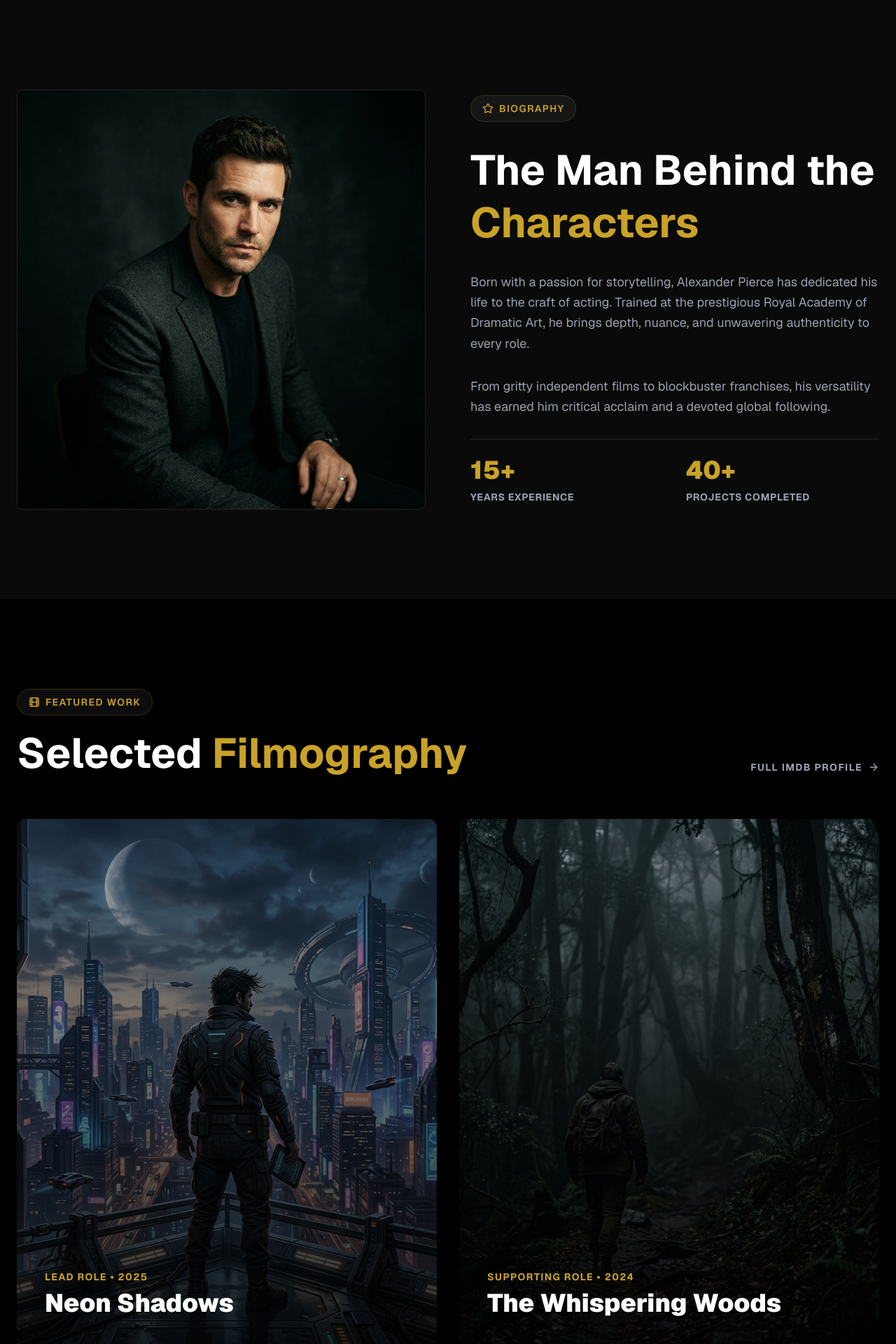
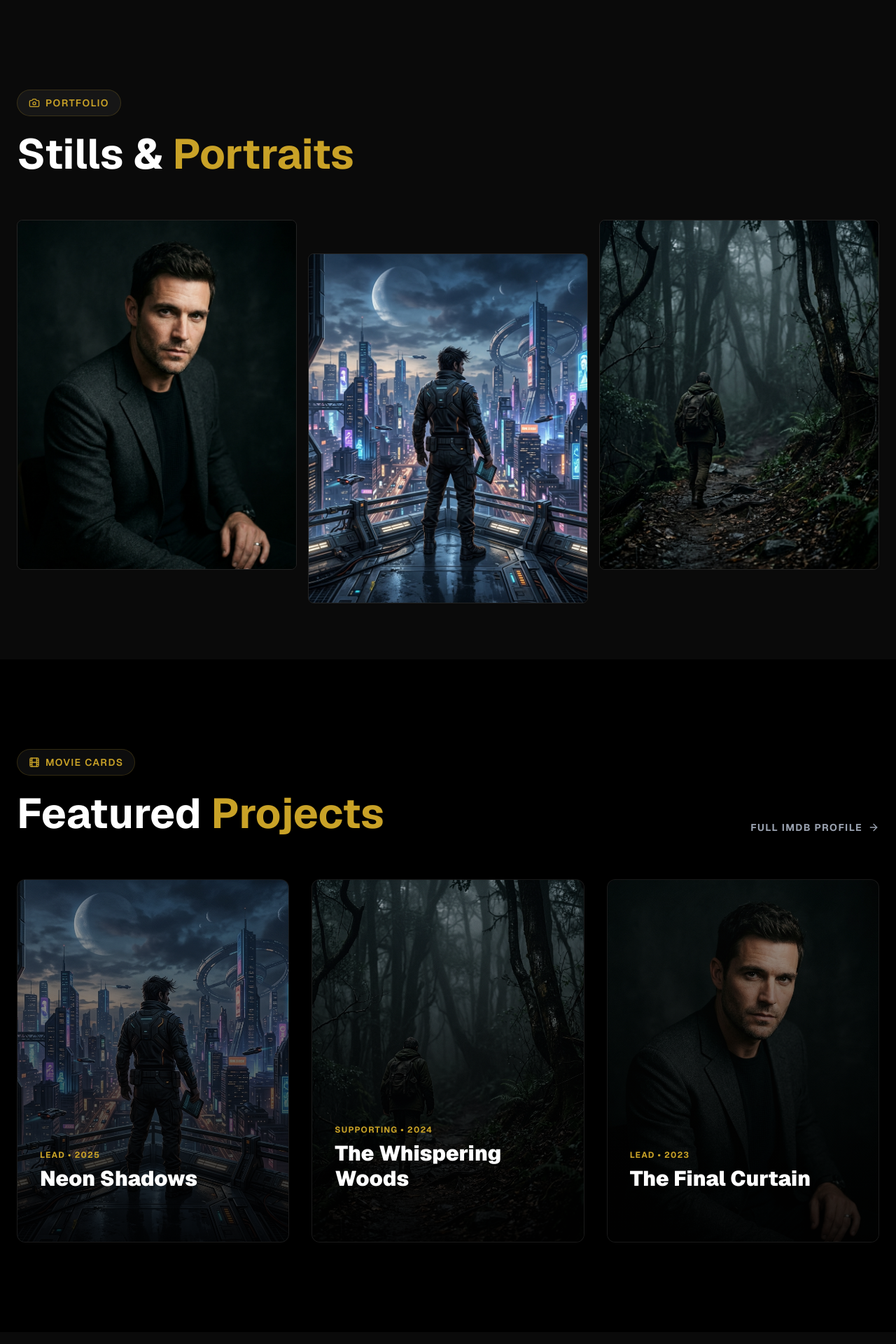
Before and after one commit to Bavankumar2002/Actor_portfolio, a Next.js app: page / in a window 1280 px wide. Shown: the part 800-2720 px from the top of the page at 70% size. Built offline with nearby package versions, Linux system fonts and the light colour scheme.

Commit message:
update section

```diff
--- a/package.json
+++ b/package.json
@@ -11,6 +11,7 @@
   "dependencies": {
     "lucide-react": "^1.14.0",
     "next": "16.2.4",
+    "next-themes": "^0.4.6",
     "react": "19.2.4",
     "react-dom": "19.2.4"
   },
--- a/src/app/globals.css
+++ b/src/app/globals.css
@@ -3,7 +3,8 @@
 :root {
   --background: #050505;
   --foreground: #f5f5f5;
-  --primary: #c9a227; /* Gold accent */
+  --primary: #c9a227;
+  /* Gold accent */
 }
 
 @theme inline {
--- a/src/app/layout.tsx
+++ b/src/app/layout.tsx
@@ -26,6 +26,7 @@ export default function RootLayout({
     <html
       lang="en"
       className={`${geistSans.variable} ${geistMono.variable} h-full antialiased`}
+      suppressHydrationWarning
     >
       <body className="min-h-full flex flex-col">{children}</body>
     </html>
--- a/src/app/page.tsx
+++ b/src/app/page.tsx
@@ -1,27 +1,29 @@
 import Image from "next/image";
 import Link from "next/link";
-import { Film, MessageCircle, Globe, Mail, PlayCircle, Star, ArrowRight } from "lucide-react";
+import { Film, MessageCircle, Globe, Mail, PlayCircle, Star, ArrowRight, Award, Camera } from "lucide-react";
 
 export default function Home() {
   return (
     <div className="min-h-screen bg-black text-white selection:bg-primary/30">
-      {/* Navigation */}
+      {/* 1. Header (Navigation) */}
       <nav className="fixed top-0 w-full z-50 bg-black/50 backdrop-blur-md border-b border-white/10">
         <div className="max-w-7xl mx-auto px-6 h-20 flex items-center justify-between">
           <Link href="/" className="text-2xl font-bold tracking-widest text-primary uppercase">
             Alexander <span className="text-white">Pierce</span>
           </Link>
           <div className="hidden md:flex space-x-8 text-sm uppercase tracking-wider font-semibold">
-            <a href="#about" className="hover:text-primary transition-colors">About</a>
+            <a href="#banner" className="hover:text-primary transition-colors">Home</a>
             <a href="#portfolio" className="hover:text-primary transition-colors">Portfolio</a>
+            <a href="#movie-cards" className="hover:text-primary transition-colors">Movies</a>
+            <a href="#awards" className="hover:text-primary transition-colors">Awards</a>
             <a href="#contact" className="hover:text-primary transition-colors">Contact</a>
             <Link href="/admin" className="hover:text-primary transition-colors text-white/50">Admin</Link>
           </div>
         </div>
       </nav>
 
-      {/* Hero Section */}
-      <section className="relative h-screen flex items-center justify-center overflow-hidden">
+      {/* 2. Banner (Hero Section) */}
+      <section id="banner" className="relative h-screen flex items-center justify-center overflow-hidden">
         <div className="absolute inset-0 z-0">
           <Image
             src="/hero.png"
@@ -35,13 +37,13 @@ export default function Home() {
 
         <div className="relative z-10 text-center px-6 max-w-4xl mx-auto mt-20">
           <h1 className="text-5xl md:text-8xl font-black uppercase tracking-tighter mb-6 drop-shadow-2xl">
-            Bringing <span className="text-transparent bg-clip-text bg-gradient-to-r from-yellow-500 to-yellow-200">Stories</span> <br/>to Life.
+            Bringing <span className="text-transparent bg-clip-text bg-gradient-to-r from-yellow-500 to-yellow-200">Stories</span> <br />to Life.
           </h1>
           <p className="text-lg md:text-2xl text-gray-300 font-light mb-10 max-w-2xl mx-auto">
             Award-winning actor with over a decade of experience in film, television, and theater.
           </p>
           <div className="flex flex-col sm:flex-row items-center justify-center gap-6">
-            <a href="#portfolio" className="group relative px-8 py-4 bg-primary text-black font-bold uppercase tracking-widest overflow-hidden rounded-sm transition-all hover:scale-105">
+            <a href="#movie-cards" className="group relative px-8 py-4 bg-primary text-black font-bold uppercase tracking-widest overflow-hidden rounded-sm transition-all hover:scale-105">
               <span className="relative z-10 flex items-center gap-2">
                 View Reel <PlayCircle size={20} />
               </span>
@@ -53,61 +55,51 @@ export default function Home() {
         </div>
       </section>
 
-      {/* About Section */}
-      <section id="about" className="py-32 px-6 bg-[#0a0a0a]">
-        <div className="max-w-7xl mx-auto flex flex-col md:flex-row gap-16 items-center">
-          <div className="w-full md:w-1/2 relative h-[600px] rounded-lg overflow-hidden border border-white/10 group">
-            <Image
-              src="/hero.png"
-              alt="About Alexander"
-              fill
-              className="object-cover transition-transform duration-700 group-hover:scale-105"
-            />
-            <div className="absolute inset-0 bg-primary/10 mix-blend-overlay" />
+      {/* 3. Portfolio (Gallery/Stills) */}
+      <section id="portfolio" className="py-32 px-6 bg-[#0a0a0a]">
+        <div className="max-w-7xl mx-auto">
+          <div className="mb-16">
+            <div className="inline-flex items-center gap-2 px-4 py-2 bg-white/5 rounded-full text-primary border border-primary/20 text-sm font-semibold tracking-widest uppercase mb-6">
+              <Camera size={16} /> Portfolio
+            </div>
+            <h2 className="text-4xl md:text-6xl font-bold">Stills & <span className="text-primary">Portraits</span></h2>
           </div>
-          <div className="w-full md:w-1/2 space-y-8">
-            <div className="inline-flex items-center gap-2 px-4 py-2 bg-white/5 rounded-full text-primary border border-primary/20 text-sm font-semibold tracking-widest uppercase">
-              <Star size={16} /> Biography
+
+          <div className="grid grid-cols-1 md:grid-cols-3 gap-4">
+            <div className="relative h-[500px] rounded-lg overflow-hidden border border-white/10 group">
+              <Image src="/hero.png" alt="Headshot 1" fill className="object-cover transition-transform duration-700 group-hover:scale-105" />
+              <div className="absolute inset-0 bg-gradient-to-t from-black/80 via-transparent to-transparent opacity-0 group-hover:opacity-100 transition-opacity" />
             </div>
-            <h2 className="text-4xl md:text-6xl font-bold leading-tight">The Man Behind the <span className="text-primary">Characters</span></h2>
-            <p className="text-gray-400 text-lg leading-relaxed">
-              Born with a passion for storytelling, Alexander Pierce has dedicated his life to the craft of acting. Trained at the prestigious Royal Academy of Dramatic Art, he brings depth, nuance, and unwavering authenticity to every role.
-            </p>
-            <p className="text-gray-400 text-lg leading-relaxed">
-              From gritty independent films to blockbuster franchises, his versatility has earned him critical acclaim and a devoted global following.
-            </p>
-            <div className="pt-6 border-t border-white/10 grid grid-cols-2 gap-8">
-              <div>
-                <h4 className="text-4xl font-black text-primary mb-2">15+</h4>
-                <p className="text-gray-400 text-sm uppercase tracking-wider font-bold">Years Experience</p>
-              </div>
-              <div>
-                <h4 className="text-4xl font-black text-primary mb-2">40+</h4>
-                <p className="text-gray-400 text-sm uppercase tracking-wider font-bold">Projects Completed</p>
-              </div>
+            <div className="relative h-[500px] rounded-lg overflow-hidden border border-white/10 group md:translate-y-12">
+              <Image src="/poster1.png" alt="Still 1" fill className="object-cover transition-transform duration-700 group-hover:scale-105" />
+              <div className="absolute inset-0 bg-gradient-to-t from-black/80 via-transparent to-transparent opacity-0 group-hover:opacity-100 transition-opacity" />
+            </div>
+            <div className="relative h-[500px] rounded-lg overflow-hidden border border-white/10 group">
+              <Image src="/poster2.png" alt="Headshot 2" fill className="object-cover transition-transform duration-700 group-hover:scale-105" />
+              <div className="absolute inset-0 bg-gradient-to-t from-black/80 via-transparent to-transparent opacity-0 group-hover:opacity-100 transition-opacity" />
             </div>
           </div>
         </div>
       </section>
 
-      {/* Portfolio Section */}
-      <section id="portfolio" className="py-32 px-6">
+      {/* 4. Movie Cards (Filmography) */}
+      <section id="movie-cards" className="py-32 px-6">
         <div className="max-w-7xl mx-auto">
           <div className="flex flex-col md:flex-row justify-between items-end mb-16 gap-6">
             <div>
               <div className="inline-flex items-center gap-2 px-4 py-2 bg-white/5 rounded-full text-primary border border-primary/20 text-sm font-semibold tracking-widest uppercase mb-6">
-                <Film size={16} /> Featured Work
+                <Film size={16} /> Movie Cards
               </div>
-              <h2 className="text-4xl md:text-6xl font-bold">Selected <span className="text-primary">Filmography</span></h2>
+              <h2 className="text-4xl md:text-6xl font-bold">Featured <span className="text-primary">Projects</span></h2>
             </div>
             <button className="flex items-center gap-2 text-gray-400 hover:text-white transition-colors font-bold uppercase tracking-widest text-sm">
               Full IMDB Profile <ArrowRight size={16} />
             </button>
           </div>
 
-          <div className="grid md:grid-cols-2 gap-8">
-            {/* Project 1 */}
-            <div className="group relative overflow-hidden rounded-xl bg-white/5 aspect-[3/4] cursor-pointer">
+          <div className="grid md:grid-cols-2 lg:grid-cols-3 gap-8">
+            {/* Movie 1 */}
+            <div className="group relative overflow-hidden rounded-xl bg-white/5 aspect-[3/4] cursor-pointer border border-white/5">
               <Image
                 src="/poster1.png"
                 alt="Neon Shadows"
@@ -115,17 +107,17 @@ export default function Home() {
                 className="object-cover transition-transform duration-700 group-hover:scale-110 opacity-70 group-hover:opacity-100"
               />
               <div className="absolute inset-0 bg-gradient-to-t from-black via-black/50 to-transparent opacity-80 group-hover:opacity-60 transition-opacity duration-500" />
-              <div className="absolute bottom-0 left-0 p-10 transform translate-y-4 group-hover:translate-y-0 transition-transform duration-500">
-                <p className="text-primary text-sm font-bold tracking-widest uppercase mb-2">Lead Role • 2025</p>
-                <h3 className="text-4xl font-black mb-4">Neon Shadows</h3>
-                <p className="text-gray-300 opacity-0 group-hover:opacity-100 transition-opacity duration-500 delay-100">
-                  A gripping sci-fi thriller exploring the boundaries of human consciousness in a dystopian metropolis.
+              <div className="absolute bottom-0 left-0 p-8 transform translate-y-4 group-hover:translate-y-0 transition-transform duration-500">
+                <p className="text-primary text-xs font-bold tracking-widest uppercase mb-2">Lead • 2025</p>
+                <h3 className="text-3xl font-black mb-4">Neon Shadows</h3>
+                <p className="text-gray-300 text-sm opacity-0 group-hover:opacity-100 transition-opacity duration-500 delay-100">
+                  A gripping sci-fi thriller exploring the boundaries of human consciousness.
                 </p>
               </div>
             </div>
 
-            {/* Project 2 */}
-            <div className="group relative overflow-hidden rounded-xl bg-white/5 aspect-[3/4] cursor-pointer">
+            {/* Movie 2 */}
+            <div className="group relative overflow-hidden rounded-xl bg-white/5 aspect-[3/4] cursor-pointer border border-white/5">
               <Image
                 src="/poster2.png"
                 alt="The Whispering Woods"
@@ -133,11 +125,29 @@ export default function Home() {
                 className="object-cover transition-transform duration-700 group-hover:scale-110 opacity-70 group-hover:opacity-100"
               />
               <div className="absolute inset-0 bg-gradient-to-t from-black via-black/50 to-transparent opacity-80 group-hover:opacity-60 transition-opacity duration-500" />
-              <div className="absolute bottom-0 left-0 p-10 transform translate-y-4 group-hover:translate-y-0 transition-transform duration-500">
-                <p className="text-primary text-sm font-bold tracking-widest uppercase mb-2">Supporting Role • 2024</p>
-                <h3 className="text-4xl font-black mb-4">The Whispering Woods</h3>
-                <p className="text-gray-300 opacity-0 group-hover:opacity-100 transition-opacity duration-500 delay-100">
-                  An emotional drama following a father's journey through grief in the remote wilderness.
+              <div className="absolute bottom-0 left-0 p-8 transform translate-y-4 group-hover:translate-y-0 transition-transform duration-500">
+                <p className="text-primary text-xs font-bold tracking-widest uppercase mb-2">Supporting • 2024</p>
+                <h3 className="text-3xl font-black mb-4">The Whispering Woods</h3>
+                <p className="text-gray-300 text-sm opacity-0 group-hover:opacity-100 transition-opacity duration-500 delay-100">
+                  An emotional drama following a father's journey through grief.
+                </p>
+              </div>
+            </div>
+
+            {/* Movie 3 */}
+            <div className="group relative overflow-hidden rounded-xl bg-white/5 aspect-[3/4] cursor-pointer border border-white/5">
+              <Image
+                src="/hero.png"
+                alt="The Final Curtain"
+                fill
+                className="object-cover transition-transform duration-700 group-hover:scale-110 opacity-70 group-hover:opacity-100"
+              />
+              <div className="absolute inset-0 bg-gradient-to-t from-black via-black/50 to-transparent opacity-80 group-hover:opacity-60 transition-opacity duration-500" />
+              <div className="absolute bottom-0 left-0 p-8 transform translate-y-4 group-hover:translate-y-0 transition-transform duration-500">
+                <p className="text-primary text-xs font-bold tracking-widest uppercase mb-2">Lead • 2023</p>
+                <h3 className="text-3xl font-black mb-4">The Final Curtain</h3>
+                <p className="text-gray-300 text-sm opacity-0 group-hover:opacity-100 transition-opacity duration-500 delay-100">
+                  A classical theater adaptation brought to the big screen.
                 </p>
               </div>
             </div>
@@ -145,13 +155,48 @@ export default function Home() {
         </div>
       </section>
 
-      {/* Contact Section */}
-      <section id="contact" className="py-32 px-6 bg-[#0a0a0a] relative overflow-hidden">
+      {/* 5. Awards & Honours */}
+      <section id="awards" className="py-32 px-6 bg-[#0a0a0a]">
+        <div className="max-w-7xl mx-auto">
+          <div className="mb-16 text-center">
+            <div className="inline-flex items-center gap-2 px-4 py-2 bg-white/5 rounded-full text-primary border border-primary/20 text-sm font-semibold tracking-widest uppercase mb-6">
+              <Award size={16} /> Recognition
+            </div>
+            <h2 className="text-4xl md:text-6xl font-bold">Awards & <span className="text-primary">Honours</span></h2>
+          </div>
+
+          <div className="grid grid-cols-1 md:grid-cols-2 gap-6">
+            {[
+              { year: "2025", title: "Best Actor in a Leading Role", org: "International Film Festival", movie: "Neon Shadows" },
+              { year: "2024", title: "Outstanding Performance", org: "Screen Actors Guild", movie: "The Whispering Woods" },
+              { year: "2023", title: "Critics Choice Award", org: "National Media Awards", movie: "Midnight Express" },
+              { year: "2022", title: "Rising Star Award", org: "British Academy Awards", movie: "Career Achievement" },
+            ].map((award, i) => (
+              <div key={i} className="p-8 bg-white/5 border border-white/10 rounded-xl flex items-start gap-6 hover:bg-white/10 transition-colors group">
+                <div className="p-4 bg-primary/20 rounded-lg text-primary group-hover:bg-primary group-hover:text-black transition-colors">
+                  <Award size={24} />
+                </div>
+                <div>
+                  <span className="text-primary font-bold text-sm tracking-widest">{award.year}</span>
+                  <h4 className="text-xl font-bold mt-1 mb-2">{award.title}</h4>
+                  <p className="text-gray-400 text-sm">{award.org} • <span className="text-gray-300">{award.movie}</span></p>
+                </div>
+              </div>
+            ))}
+          </div>
+        </div>
+      </section>
+
+      {/* 6. Get in Touch (Contact Section) */}
+      <section id="contact" className="py-32 px-6 bg-black relative overflow-hidden">
         <div className="absolute -top-40 -right-40 w-96 h-96 bg-primary/10 rounded-full blur-3xl" />
         <div className="absolute -bottom-40 -left-40 w-96 h-96 bg-primary/5 rounded-full blur-3xl" />
 
         <div className="max-w-4xl mx-auto text-center relative z-10">
-          <h2 className="text-5xl md:text-7xl font-black mb-8">Ready to <span className="text-primary">Collaborate?</span></h2>
+          <div className="inline-flex items-center gap-2 px-4 py-2 bg-white/5 rounded-full text-primary border border-primary/20 text-sm font-semibold tracking-widest uppercase mb-6">
+            <MessageCircle size={16} /> Contact
+          </div>
+          <h2 className="text-5xl md:text-7xl font-black mb-8">Get in <span className="text-primary">Touch</span></h2>
           <p className="text-xl text-gray-400 mb-12 max-w-2xl mx-auto">
             Currently accepting scripts for late 2026. For booking inquiries, press, and representation.
           </p>
@@ -176,8 +221,22 @@ export default function Home() {
         </div>
       </section>
 
-      <footer className="py-8 text-center text-gray-600 text-sm border-t border-white/5">
-        <p>© {new Date().getFullYear()} Alexander Pierce. All rights reserved.</p>
+      {/* 7. Footer */}
+      <footer className="py-12 text-center text-gray-600 text-sm border-t border-white/5 bg-[#050505]">
+        <div className="max-w-7xl mx-auto px-6">
+          <Link href="/" className="text-xl font-bold tracking-widest text-primary uppercase mb-4 block">
+            Alexander <span className="text-white">Pierce</span>
+          </Link>
+          <p className="mb-6">Professional Actor • Stunt Performer • Voice Artist</p>
+          <div className="flex justify-center space-x-6 mb-8 text-gray-400">
+            <a href="#banner" className="hover:text-white">Home</a>
+            <a href="#portfolio" className="hover:text-white">Portfolio</a>
+            <a href="#movie-cards" className="hover:text-white">Movies</a>
+            <a href="#awards" className="hover:text-white">Awards</a>
+            <a href="#contact" className="hover:text-white">Contact</a>
+          </div>
+          <p className="opacity-50">© {new Date().getFullYear()} Alexander Pierce. All rights reserved.</p>
+        </div>
       </footer>
     </div>
   );
```
Also changed, not shown: 1 other file (tests, documents, lock files or other folders).
